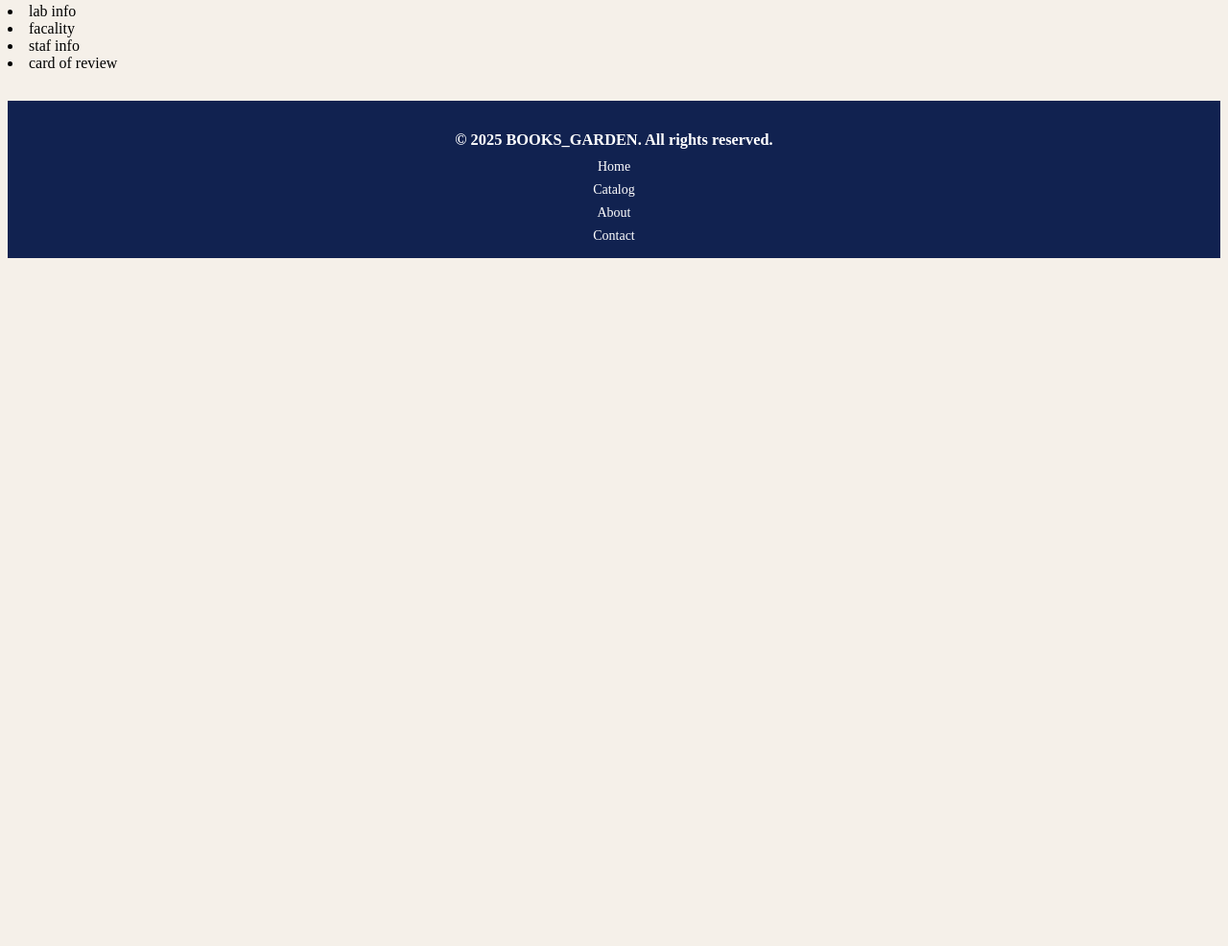
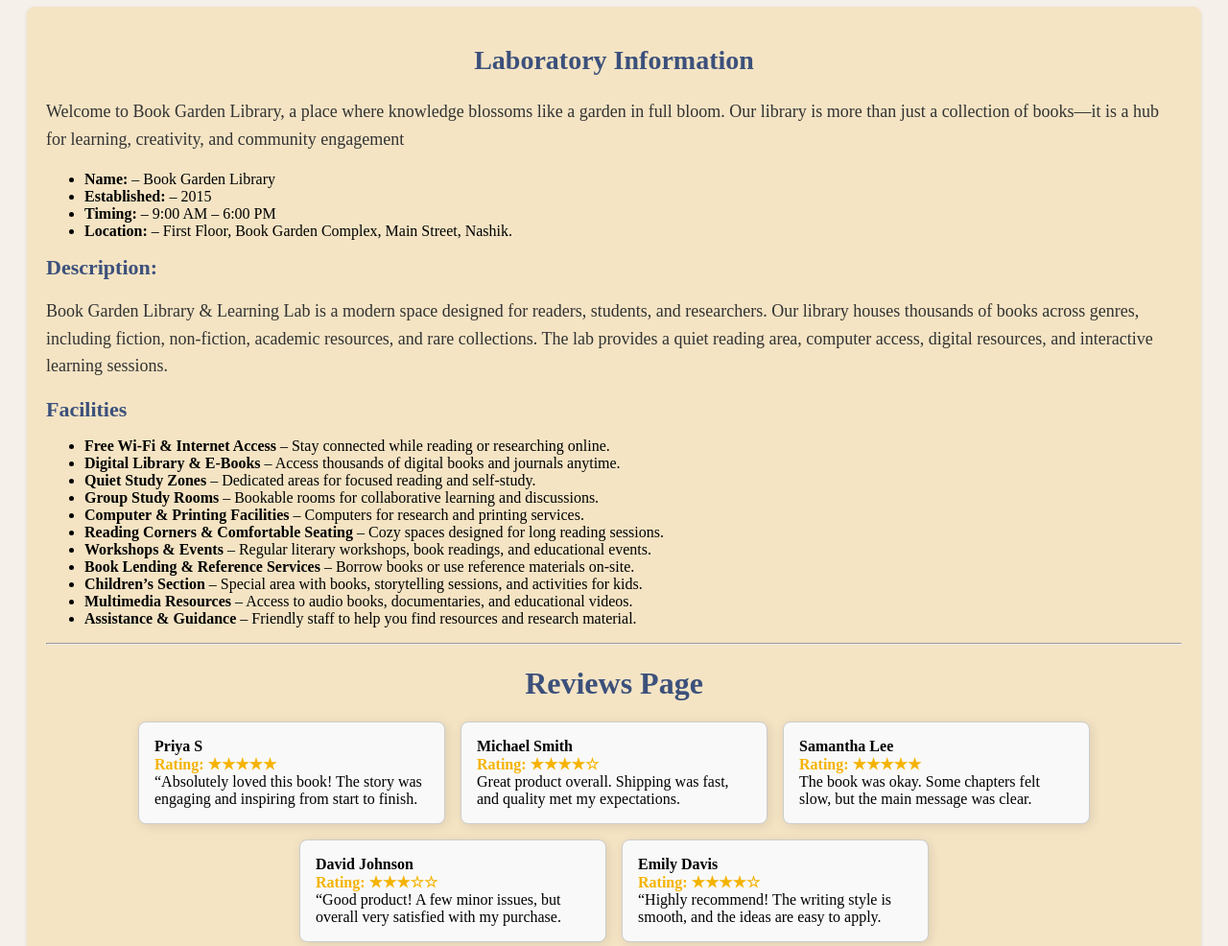
Before and after one commit to Pratham0514/Book-Garden, a plain HTML site: page code/About.html in a window 1280 px wide. Shown: the part 103-1089 px from the top of the page at 96% size. Before the commit the page ends 800 px from the top, so only its background shows below. Drawn offline with Linux system fonts and the light colour scheme.

Commit message:
review page add

```diff
--- a/code/About.html
+++ b/code/About.html
@@ -7,7 +7,59 @@
       <link rel="stylesheet" href="./../css/About.css">
      <link rel="stylesheet" href="./../css/navbar.css">
     <link rel="stylesheet" href="./../css/futtor.css">
+    <style>
+      .labinfo{
+        margin: 20px;
+        padding: 20px;
+        background-color: #f4e4c4;
+        border-radius: 8px;
+        box-shadow: 0 2px 4px rgba(0, 0, 0, 0.1);
+      }
+      .headline{
+        color: #3C507B;
+        font-size: 22px;
+      }
+      .header{
+        text-align: center;
+        color: #3C507B;
+        font-size: 28px;
+        margin-top: 20px;
+      }
+      .content{
+        font-size: 18px;
+        line-height: 1.6;
+        color: #333;
+      }
+
+        #reviews-container {
+            display: flex;
+            flex-wrap: wrap;
+            gap: 16px;
+            justify-content: center;
+        }
+        .card {
+            border: 1px solid #ccc;
+            padding: 16px;
+            margin: 0;
+            border-radius: 8px;
+            box-shadow: 2px 2px 12px rgba(0,0,0,0.1);
+            background-color: #f9f9f9;
+            max-width: 320px;
+            width: 100%;
+            box-sizing: border-box;
+            flex: 1 1 300px;
+        }
+        .rating {
+            color: #f5b301;
+            font-weight: bold;
+        }
+        .review-name {
+            font-weight: bold;
+        }
+
+    </style>
 </head>
+
 <body class="body">
      <div>
     <nav class="navbar">
@@ -21,18 +73,94 @@
     </nav>
   </div>
 
-<P>
- <li>lab info</li>
-  <li>facality</li>
-  <li>staf info</li>
-  <li>card of review</li>
-</P>
+<div class="labinfo">
+  <h2 class="header">Laboratory Information</h2>
+  <p class="content">Welcome to Book Garden Library, a place where knowledge blossoms like a garden in full bloom. Our library is more than just a collection of books—it is a hub for learning, creativity, and community engagement</p>
+  <ul>
+    <li><b>Name:</b> – Book Garden Library</li>
+    <li><b>Established:</b> – 2015</li>
+    <li><b>Timing:</b> – 9:00 AM – 6:00 PM</li>
+    <li><b>Location:</b> – First Floor, Book Garden Complex, Main Street, Nashik.</li>
+  </ul>
+  <b class="headline">Description:</b><br>
+  <p class="content">
+Book Garden Library & Learning Lab is a modern space designed for readers, students, and researchers. Our library houses thousands of books across genres, including fiction, non-fiction, academic resources, and rare collections. The lab provides a quiet reading area, computer access, digital resources, and interactive learning sessions.
+  </p>
 
+  <p>
+  <b class="headline">Facilities</b>
+  <ul>
+    <li><b>Free Wi-Fi & Internet Access</b> – Stay connected while reading or researching online.</li>
 
+    <li><b>Digital Library & E-Books</b> – Access thousands of digital books and journals anytime.</li>
 
+    <li><b>Quiet Study Zones</b> – Dedicated areas for focused reading and self-study.</li>
+    <li><b>Group Study Rooms</b> – Bookable rooms for collaborative learning and discussions.</li>
+    <li><b>Computer & Printing Facilities</b> – Computers for research and printing services.</li>
+    <li><b>Reading Corners & Comfortable Seating</b> – Cozy spaces designed for long reading sessions.</li>
+    <li><b>Workshops & Events</b> – Regular literary workshops, book readings, and educational events.</li>
+    <li><b>Book Lending & Reference Services</b> – Borrow books or use reference materials on-site.</li>
+    <li><b>Children’s Section</b> – Special area with books, storytelling sessions, and activities for kids.</li>
+    <li><b>Multimedia Resources</b> – Access to audio books, documentaries, and educational videos.</li>
+    <li><b>Assistance & Guidance</b> – Friendly staff to help you find resources and research material.</li>
+</ul>
+  </p>
+  <hr>
 
+<h1 style="text-align: center; color:#3C507B;">Reviews Page</h1>
+    <div id="reviews-container"></div>
+    <script>
+        const defaultReviews = [
+            {
+                name: "Priya S",
+                rating: 5,
+                comment: "“Absolutely loved this book! The story was engaging and inspiring from start to finish.",
 
+            },
+            {
+                name: "Michael Smith",
+                rating: 4,
+                comment: "Great product overall. Shipping was fast, and quality met my expectations.",
 
+            },
+            {
+                name: "Samantha Lee",
+                rating: 5,
+                comment: "The book was okay. Some chapters felt slow, but the main message was clear.",
+
+            },
+            {
+                name: "David Johnson",
+                rating: 3,
+                comment: "“Good product! A few minor issues, but overall very satisfied with my purchase.",
+
+            },
+            {
+                name: "Emily Davis",
+                rating: 4,
+                comment: "“Highly recommend! The writing style is smooth, and the ideas are easy to apply.",
+
+            }
+        ];
+
+        function renderReviews(reviews) {
+            const container = document.getElementById('reviews-container');
+            container.innerHTML = '';
+            reviews.forEach(review => {
+                const card = document.createElement('div');
+                card.className = 'card';
+                card.innerHTML = `
+                    <div class="review-name">${review.name}</div>
+                    <div class="rating">Rating: ${'★'.repeat(review.rating)}${'☆'.repeat(5 - review.rating)}</div>
+                    <div class="review-comment">${review.comment}</div>
+                `;
+                container.appendChild(card);
+            });
+        }
+
+        renderReviews(defaultReviews);
+    </script>
+</div>
   <div class="futtor">
   <h3 class="futtor-headline">© 2025 BOOKS_GARDEN. All rights reserved.</h3>
   <ul class="futtor-links">
--- a/css/Catalog.css
+++ b/css/Catalog.css
@@ -1,3 +1,6 @@
+.body{
+  background: #F5F0E9;
+ }
 .card {
             border: 2px solid #3C507B;
             border-radius: 10px;
```
